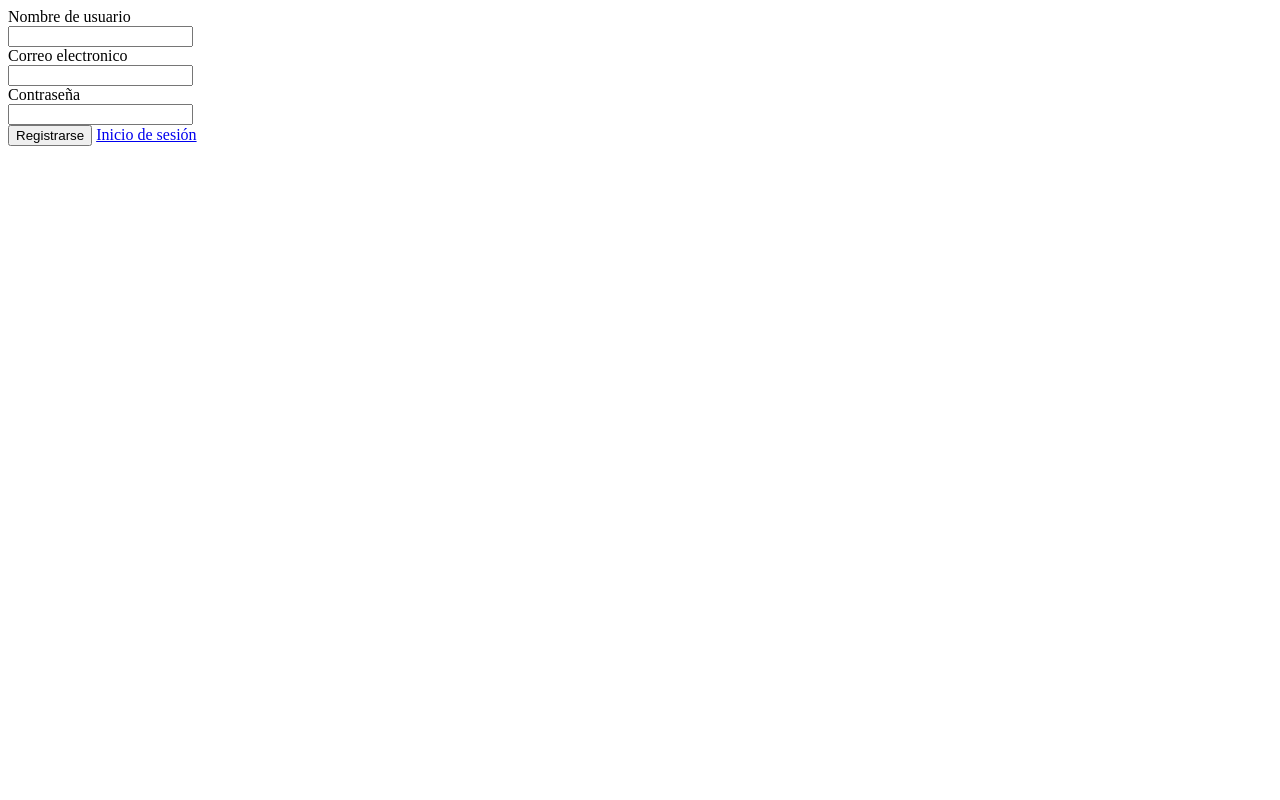
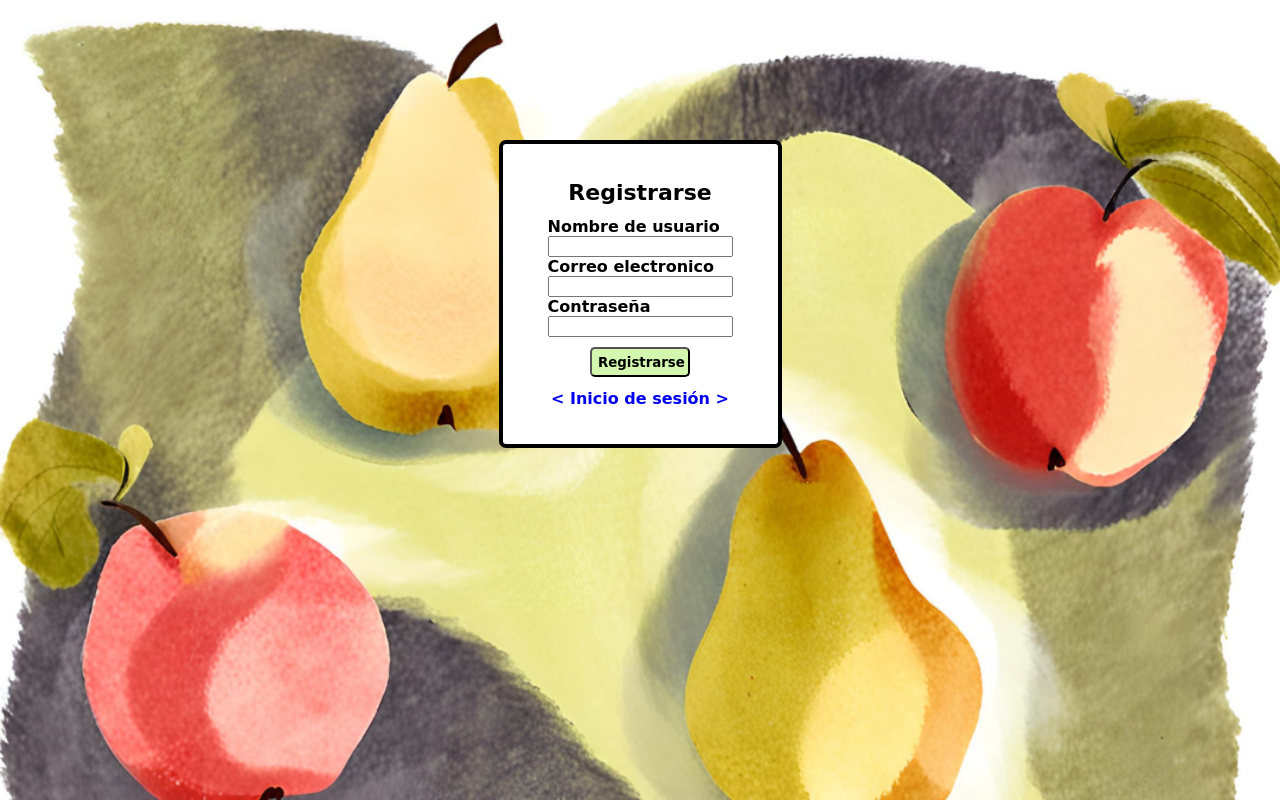
Before and after one commit to Eli-Jiron/Proyecto-Tic-Tac-Toe, a plain HTML site: page register.html in a window 1280 px wide. Drawn offline with Linux system fonts and the light colour scheme.

Commit message:
estilos: login y register

```diff
--- a/register.html
+++ b/register.html
@@ -7,6 +7,9 @@
     <link rel="stylesheet" href="./src/css/register.css">
 </head>
 <body>
+    <div id="formulario">
+        <div id="formularioEstilos">
+            <div id="titulo">Registrarse</div>
             <form>
                 <div>Nombre de usuario</div>
                 <input id="usuario" type="text">
@@ -17,7 +20,11 @@
             </form>
             <div id="mensajes"></div>
             <button id="enviar">Registrarse</button>
-    <a href="login.html">Inicio de sesión</a>
+            <a id="link" href="login.html">< Inicio de sesión ></a>
+        </div>
+
+    </div>
+
     <script src="./src/js/register.js"></script>
 </body>
 </html>
--- a/src/css/index.css
+++ b/src/css/index.css
@@ -3,6 +3,7 @@ body{
     background-image: url(/Proyecto-Tic-Tac-Toe/src/img/bg5.png);
     background-repeat: no-repeat;
     background-size: cover;
+    user-select: none;
 }
 
 #inicio {
--- a/src/css/login.css
+++ b/src/css/login.css
@@ -0,0 +1,52 @@
+body{
+    user-select: none;
+    background-image: url(/Proyecto-Tic-Tac-Toe/src/img/bg5.png);
+    background-repeat: no-repeat;
+    background-size: cover;
+    margin: 0;
+}
+
+#formulario {
+    margin-top: 140px;
+    display: flex;
+    justify-content: center;
+}
+
+#formularioEstilos {
+    display: flex;
+    justify-content: center;
+    align-items: center;
+    flex-direction: column;
+    gap: 5px;
+    font-family: cursive;
+    font-weight: bolder;
+    background-color: white;
+    height: 300px;
+    width: 275px;
+    border: 4px solid black;
+    border-radius: 7px;
+}
+
+#mensajes {
+    font-size: 12px;
+}
+
+#link {
+    margin-top: 7px;
+    text-decoration: none;
+}
+
+#titulo {
+    margin-bottom: 7px;
+    font-size: 22px;
+}
+
+#btnInicioSesion{
+    height: 30px;
+    width: 130px;
+    font-family: cursive;
+    font-weight: bolder;
+    border-color: black;
+    border-radius: 5px;
+    background-color: rgb(212, 247, 175);
+}
--- a/src/css/register.css
+++ b/src/css/register.css
@@ -0,0 +1,52 @@
+body{
+    user-select: none;
+    background-image: url(/Proyecto-Tic-Tac-Toe/src/img/bg5.png);
+    background-repeat: no-repeat;
+    background-size: cover;
+    margin: 0;
+}
+
+#formulario {
+    margin-top: 140px;
+    display: flex;
+    justify-content: center;
+}
+
+#formularioEstilos {
+    display: flex;
+    justify-content: center;
+    align-items: center;
+    flex-direction: column;
+    gap: 5px;
+    font-family: cursive;
+    font-weight: bolder;
+    background-color: white;
+    height: 300px;
+    width: 275px;
+    border: 4px solid black;
+    border-radius: 7px;
+}
+
+#mensajes {
+    font-size: 12px;
+}
+
+#link {
+    margin-top: 7px;
+    text-decoration: none;
+}
+
+#titulo {
+    margin-bottom: 7px;
+    font-size: 22px;
+}
+
+#enviar{
+    height: 30px;
+    width: 100px;
+    font-family: cursive;
+    font-weight: bolder;
+    border-color: black;
+    border-radius: 5px;
+    background-color: rgb(212, 247, 175);
+}
```
Also changed, not shown: login.html (+6 -1 lines). Lines whose indentation alone changed are shown as unchanged.
